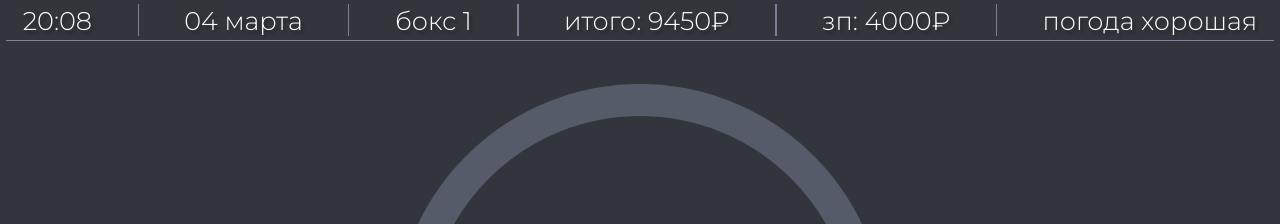
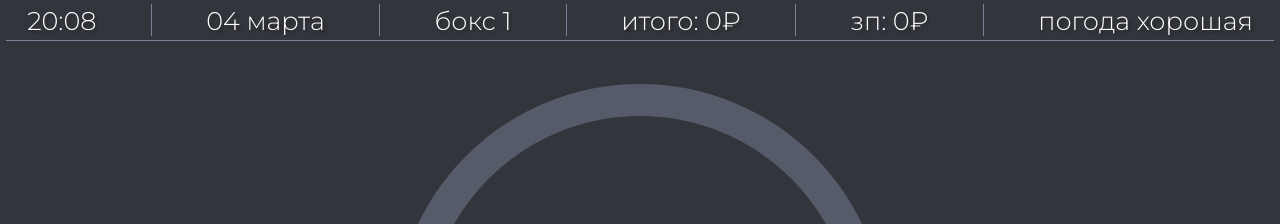
Before and after one commit to flxkrlv/limon, a plain HTML site: page in_progress/index.html in a window 1280 px wide. Shown: the top 224 px of the page. Drawn offline with Linux system fonts and the light colour scheme.

Commit message:
Update index.html

```diff
--- a/in_progress/index.html
+++ b/in_progress/index.html
@@ -38,11 +38,11 @@
 
       <div class="vertical_line"></div>
 
-      <div class=sum><p>итого: 9450₽</p></div>
+      <div class=sum><p>итого: 0₽</p></div>
 
       <div class="vertical_line"></div>
 
-      <div class=zp><p>зп: 4000₽</p></div>
+      <div class=zp><p>зп: 0₽</p></div>
 
       <div class="vertical_line"></div>
 
```
